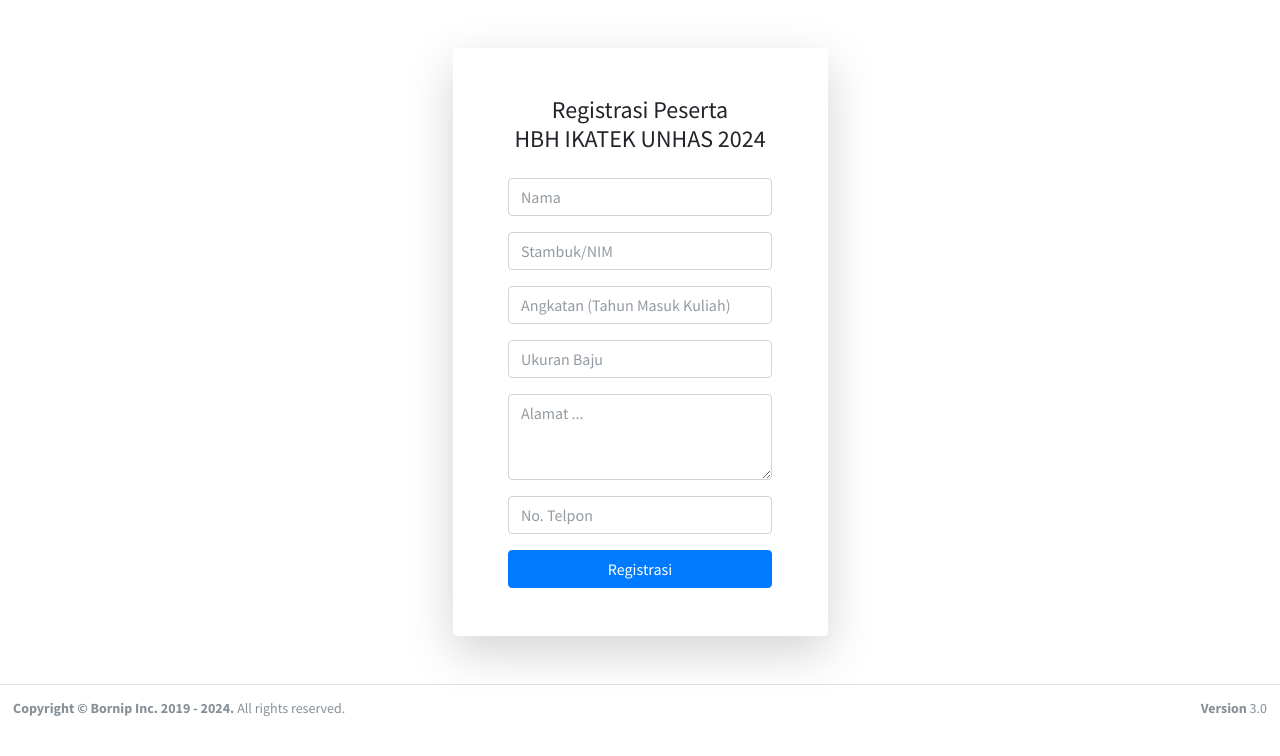
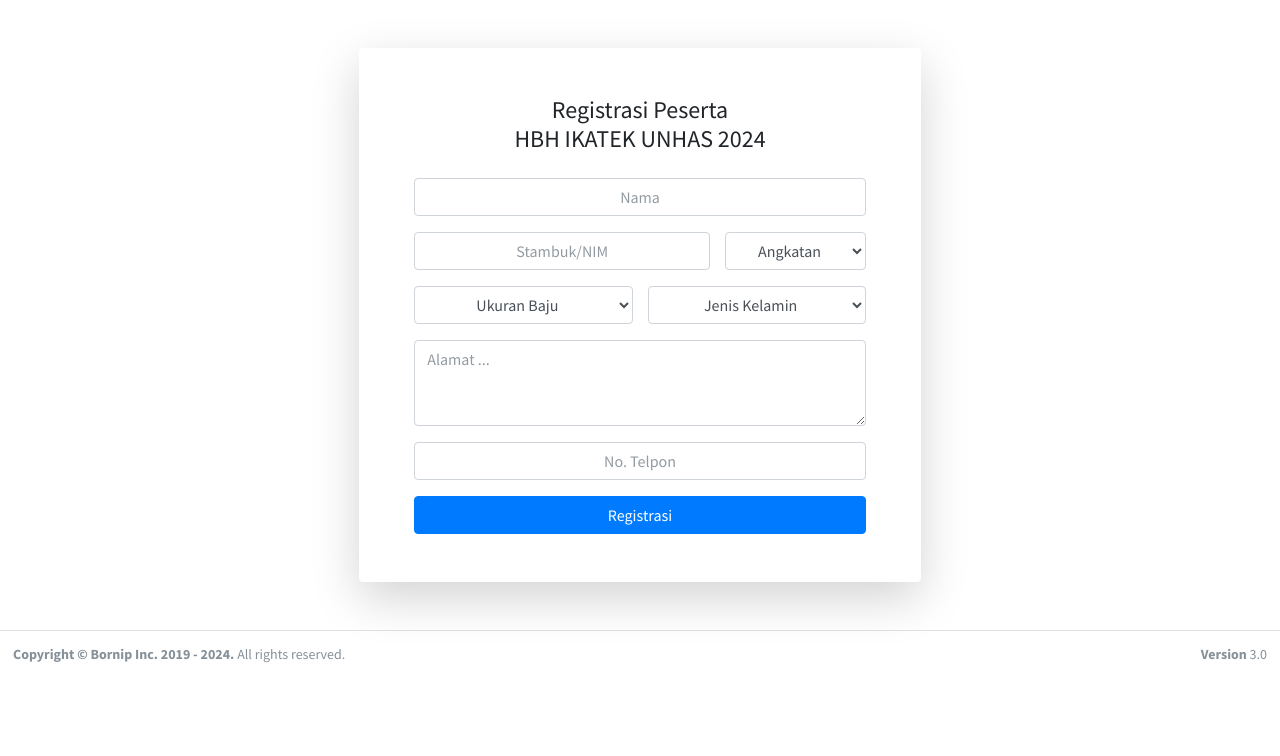
Before and after one commit to parlin03/hbh, a PHP site: the page made by application/views/registration.php in a window 1280 px wide. Shown: the top 756 px of the page. Run offline with PHP 8.4, Linux system fonts and the light colour scheme; the template is opened without the code that fills it, so the values that code supplies are empty; some libraries are stand-ins or nearby versions.

Commit message:
first commit

```diff
--- a/application/controllers/registration.php
+++ b/application/controllers/registration.php
@@ -21,6 +21,7 @@
         ]);
         $this->form_validation->set_rules('angkatan', 'Angkatan', 'required|trim');
         $this->form_validation->set_rules('baju', 'Ukuran Baju', 'required|trim');
+        $this->form_validation->set_rules('gender', 'Jenis Kelamin', 'required|trim');
         $this->form_validation->set_rules('alamat', 'Alamat', 'required|trim');
         $this->form_validation->set_rules('hp', 'No Telpon', 'required|trim');
         // $this->form_validation->set_rules('email', 'Email', 'required|trim|valid_email|is_unique[user.email]', [
@@ -30,6 +31,7 @@
         // $this->form_validation->set_rules('password2', 'Password', 'required|trim|matches[password1]');
         if ($this->form_validation->run() == false) {
             $data['title'] = 'Registrasi Peserta HBH IKATEK UNHAS 2024';
+            $data['angkatan'] = $this->db->get('angkatan')->result_array();
             $this->load->view('templates/auth_header', $data);
             $this->load->view('registration');
             $this->load->view('templates/auth_footer');
@@ -40,6 +42,7 @@
                 'nim' => htmlentities($this->input->post('nim', true)),
                 'angkatan' => htmlentities($this->input->post('angkatan', true)),
                 'baju' => htmlentities($this->input->post('baju', true)),
+                'gender' => htmlentities($this->input->post('gender', true)),
                 'alamat' => htmlentities($this->input->post('alamat', true)),
                 'hp' => htmlentities($this->input->post('hp', true)),
                 'role_id' => 9,
--- a/application/views/registration.php
+++ b/application/views/registration.php
@@ -1,6 +1,12 @@
+<script src="<?= base_url('assets/') ?>js/select2.min.js"></script>
+<script type="text/javascript">
+    $(document).ready(function() {
+        $('.angkatan').select2();
+    });
+</script>
 <div class="container">
 
-    <div class="card o-hidden border-0 shadow-lg my-5 col-lg-4 mx-auto">
+    <div class="card o-hidden border-0 shadow-lg my-5 col-lg-6 mx-auto">
         <div class="card-body p-0">
             <!-- Nested Row within Card Body -->
             <div class="row">
@@ -12,29 +18,56 @@
                         <form class="user" method="POST" action="<?= base_url('registration') ?>">
 
                             <div class="form-group">
-                                <input type="text" class="form-control form-control-user" id="name" name="name" placeholder="Nama" value="<?= set_value('name') ?>">
+                                <input type="text" class="form-control form-control-user text-center" id="name" name="name" placeholder="Nama" value="<?= set_value('name') ?>">
 
                                 <?= form_error('name', '<small class="text-danger pl-3" >', '</small>'); ?>
 
                             </div>
-                            <div class="form-group">
-                                <input type="text" class="form-control form-control-user" id="nim" name="nim" placeholder="Stambuk/NIM" value="<?= set_value('nim') ?>">
-                                <?= form_error('nim', '<small class="text-danger pl-3" >', '</small>'); ?>
+                            <div class="form-group row">
+                                <div class="col-sm-8 mb-3 mb-sm-0">
+                                    <input type="text" class="form-control form-control-user text-center" id="nim" name="nim" placeholder="Stambuk/NIM" value="<?= set_value('nim') ?>">
+                                    <?= form_error('nim', '<small class="text-danger pl-3" >', '</small>'); ?>
+                                </div>
+                                <div class="col-sm-4">
+                                    <select id="angkatan" name="angkatan" class="form-control select2 text-center angkatan">
+                                        <option value="" selected>Angkatan</option>
+                                        <?php foreach ($angkatan as $m) : ?>
+                                            <option value="<?= $m['tahun']; ?>"><?= $m['tahun']; ?></option>
+                                        <?php endforeach; ?>
+                                    </select>
+                                    <!-- <input type="text" class="form-control form-control-user" id="angkatan" name="angkatan" placeholder="Angkatan (Tahun Masuk Kuliah)" value="<?= set_value('angkatan') ?>"> -->
+                                    <?= form_error('angkatan', '<small class="text-danger pl-3" >', '</small>'); ?>
+                                </div>
                             </div>
-                            <div class="form-group">
-                                <input type="text" class="form-control form-control-user" id="angkatan" name="angkatan" placeholder="Angkatan (Tahun Masuk Kuliah)" value="<?= set_value('angkatan') ?>">
-                                <?= form_error('angkatan', '<small class="text-danger pl-3" >', '</small>'); ?>
-                            </div>
-                            <div class="form-group">
-                                <input type="text" class="form-control form-control-user" id="baju" name="baju" placeholder="Ukuran Baju" value="<?= set_value('baju') ?>">
-                                <?= form_error('baju', '<small class="text-danger pl-3" >', '</small>'); ?>
+                            <div class="form-group row">
+                                <div class="col-sm-6 mb-3 mb-sm-0">
+                                    <select id="baju" name="baju" class="form-control select2 text-center">
+                                        <option value="" selected>Ukuran Baju</option>
+                                        <option value="S">S</option>
+                                        <option value="M">M</option>
+                                        <option value="L">L</option>
+                                        <option value="XL">XL</option>
+                                        <option value="2XL">2XL</option>
+                                        <option value="3XL">3XL</option>
+                                        <option value="4XL">4XL</option>
+                                    </select>
+                                    <?= form_error('baju', '<small class="text-danger pl-3" >', '</small>'); ?>
+                                </div>
+                                <div class="col-sm-6">
+                                    <select id="gender" name="gender" class="form-control select2 text-center">
+                                        <option value="" selected>Jenis Kelamin</option>
+                                        <option value="Pria">Pria</option>
+                                        <option value="Wanita">Wanita</option>
+                                    </select>
+                                    <?= form_error('gender', '<small class="text-danger pl-3" >', '</small>'); ?>
+                                </div>
                             </div>
                             <div class="form-group">
                                 <textarea class="form-control" rows="3" id="alamat" name="alamat" placeholder="Alamat ..."></textarea>
                                 <?= form_error('alamat', '<small class="text-danger pl-3" >', '</small>'); ?>
                             </div>
                             <div class="form-group">
-                                <input type="text" class="form-control form-control-user" id="hp" name="hp" placeholder="No. Telpon" value="<?= set_value('hp') ?>">
+                                <input type="text" class="form-control form-control-user text-center" id="hp" name="hp" placeholder="No. Telpon" value="<?= set_value('hp') ?>">
                                 <?= form_error('hp', '<small class="text-danger pl-3" >', '</small>'); ?>
                             </div>
                             <button type="submit" class="btn btn-primary btn-user btn-block">
--- a/application/views/templates/auth_header.php
+++ b/application/views/templates/auth_header.php
@@ -18,6 +18,9 @@
     <link rel="stylesheet" href="<?= base_url('assets/') ?>dist/css/adminlte.min.css">
     <!-- Google Font: Source Sans Pro -->
     <link href="https://fonts.googleapis.com/css?family=Source+Sans+Pro:300,400,400i,700" rel="stylesheet">
+
+    <link rel="stylesheet" href="<?= base_url('assets/') ?>css/select2.css">
+
 </head>
 
 <body class="hold-transition login-page">
```
